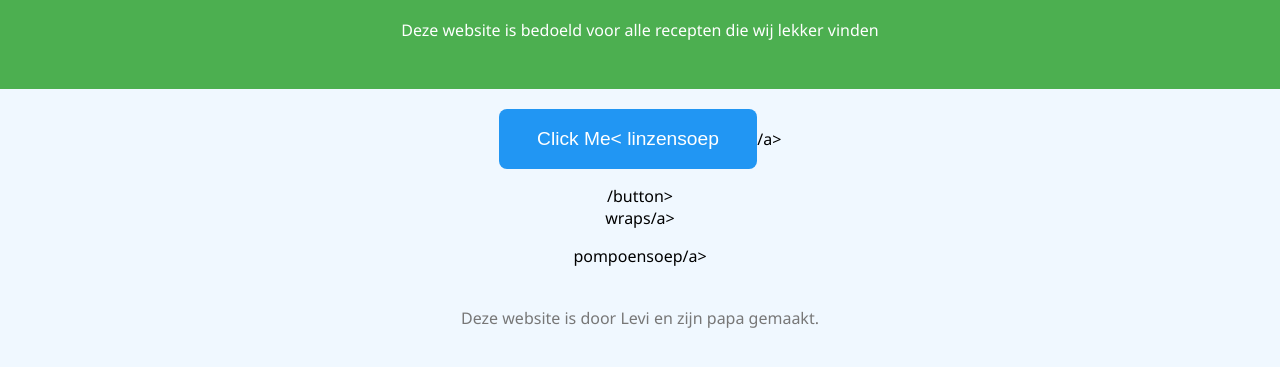
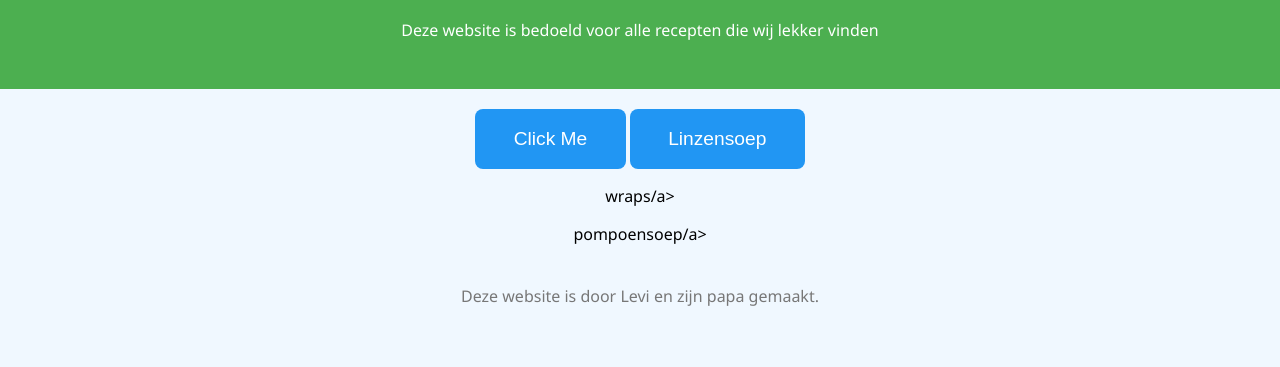
Before and after one commit to leonoosterhuishunl/receptjes, a plain HTML site: page index.html in a window 1280 px wide. Shown: the part 99-466 px from the top of the page. Drawn offline with Linux system fonts and the light colour scheme.

Commit message:
Update index.html

```diff
--- a/index.html
+++ b/index.html
@@ -12,12 +12,16 @@
     <p>Deze website is bedoeld voor alle recepten die wij lekker vinden</p>
   </header>
 
-  <main>
-    <button class="my-button">Click Me<
-<a <button onclick= href="linzensoep.html">linzensoep</button>/a>
+<main>
+  <button class="my-button">Click Me</button>
+
+  <a href="linzensoep.html">
+    <button class="my-button">Linzensoep</button>
+  </a>
+
   <p id="message"></p>
-  /button>
-  </main>
+</main>
+
 
   <main>
 <a <button onclick= href="wraps.html">wraps</button>/a>
```
